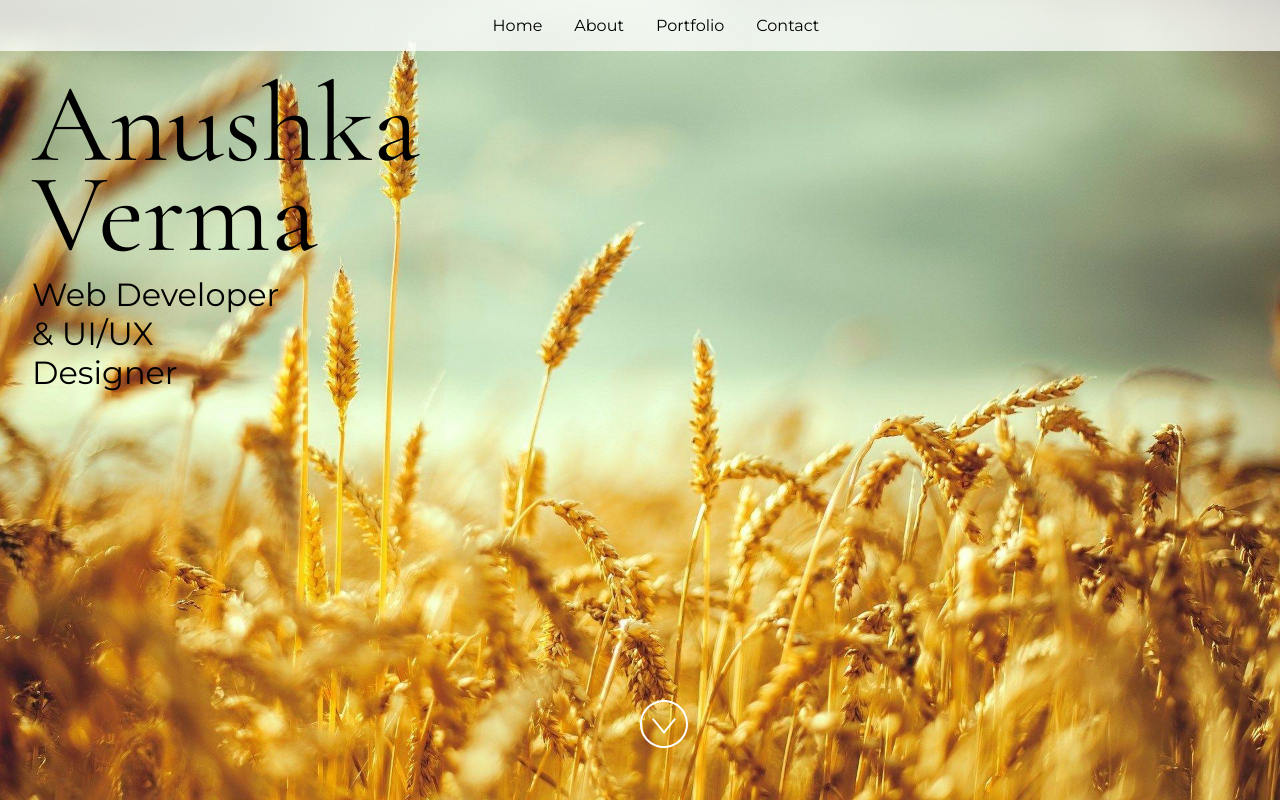
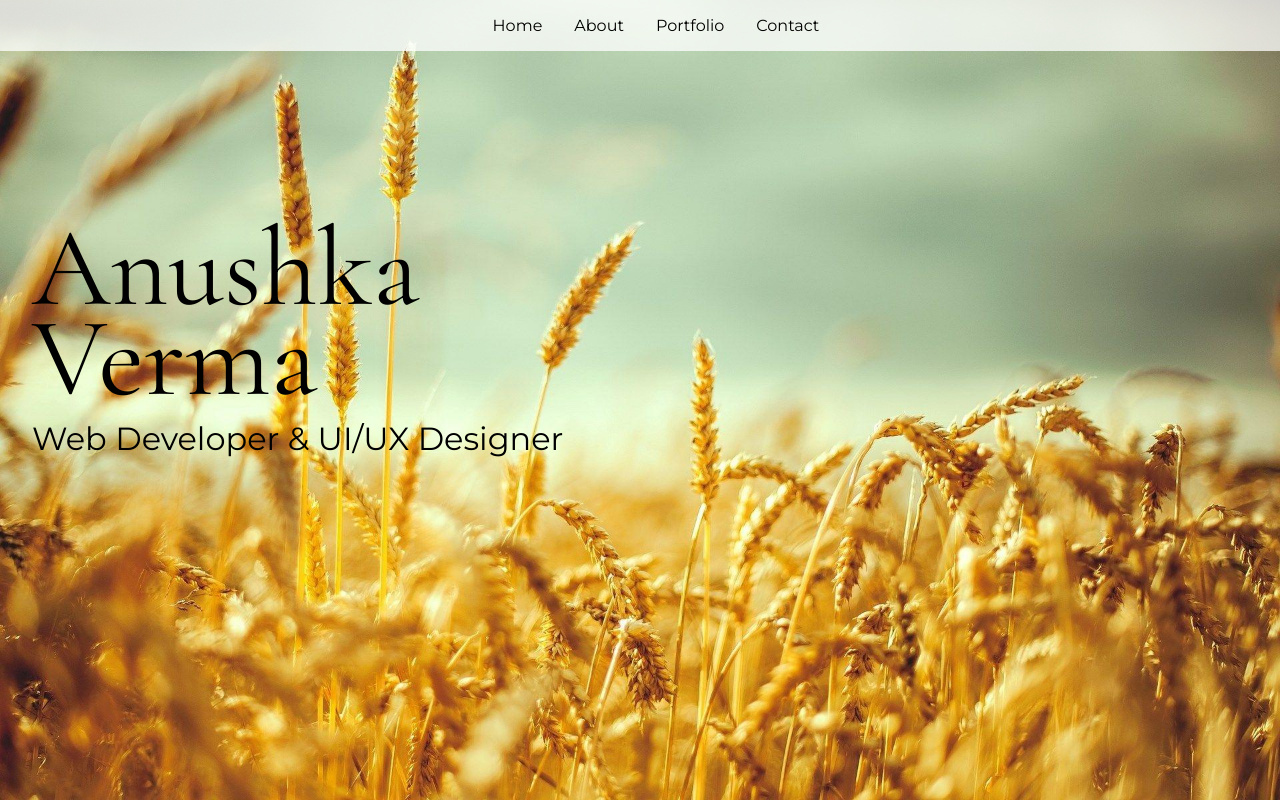
Before and after one commit to AnuV1905/Javaportfolio, a React (Vite) app: page / in a window 1280 px wide. Built offline with nearby package versions, Linux system fonts and the light colour scheme.

Commit message:
name height/width adjustments

```diff
--- a/src/Components/Home.jsx
+++ b/src/Components/Home.jsx
@@ -22,19 +22,19 @@ import PropTypes from "prop-types";
  */
 import image from "../images/279406.jpg";
 
-const imageAltText = "Wheat Field closeup";
+const imageAltText = "Anushka Verma home alt/Wheat Field closeup";
 
 const Home = ({ name, title }) => {
   return (
     <section id="home" className="min-height">
       <img className="background" src={image} alt="" />
-      <div style={{ position: "absolute", top: "5rem", left: "2rem", width: "17rem" }}>
+      <div style={{ position: "relative", top: "14rem", left: "2rem", width: "40rem" }}>
         <h1>{name}</h1>
         <h2>{title}</h2>
       </div>
-      <div style={{ position: "absolute", bottom: "3rem", left: "50%" }}>
+      {/*<div style={{ position: "absolute", bottom: "3rem", left: "50%" }}>
         <img src={arrowSvg} style={{ height: "3rem", width: "3rem" }} alt={imageAltText} />
-      </div>
+      </div>*/}
     </section>
   );
 };
```
